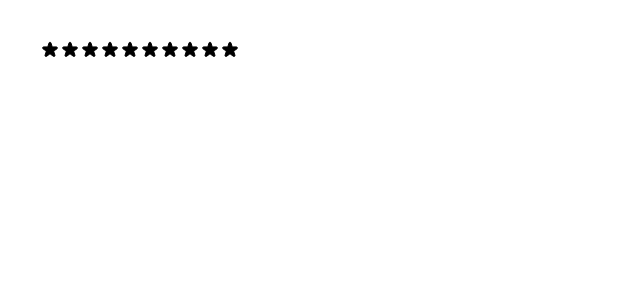
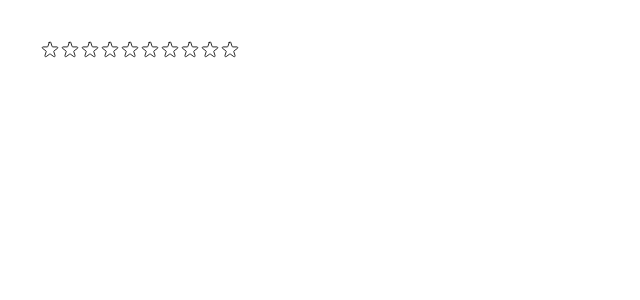
Before and after one commit to NOBLE2008/star-rating, a React (Vite) app: page / in a window 1280 px wide. Shown: the top 300 px of the page, without its empty margins (0-640 px from the left). Built offline with nearby package versions, Linux system fonts and the light colour scheme.

Commit message:
Made function for Click handler for the stars

```diff
--- a/src/components/StarRating.jsx
+++ b/src/components/StarRating.jsx
@@ -6,7 +6,9 @@ const StarRating = ({ maxRating }) => {
   return (
     <div className="star-container">
       {Array.from({ length: maxRating }, (_, i) => {
-        return <Star key={i} full={rating <= i + 1} />;
+        return <Star key={i} full={rating >= i + 1} onRate={() => {
+            setRating(i+1)
+        }}/>;
       })}
     </div>
   );
```
